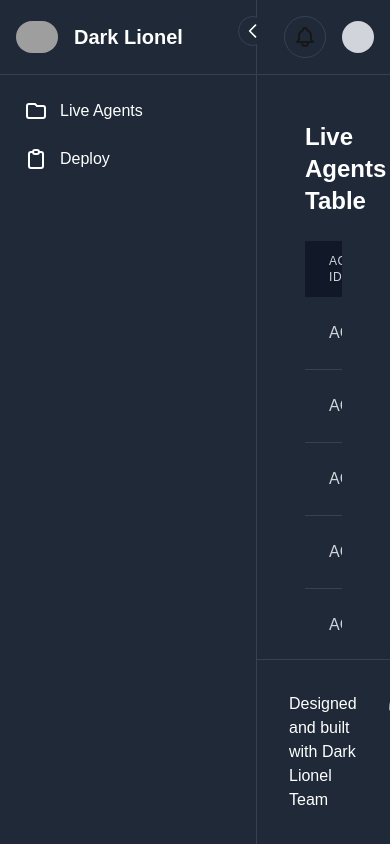
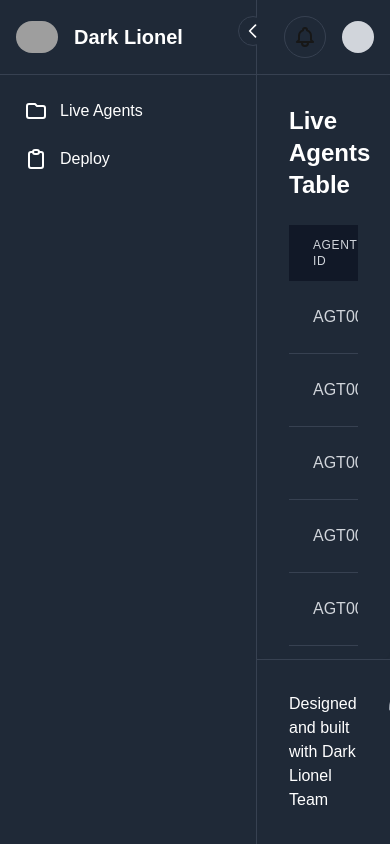
Before and after one commit to 0xcodercrane/Darklion_Eliza_AI_Agent, a Next.js app: page / in a window 390 px wide. Built offline with nearby package versions, Linux system fonts and the light colour scheme; grey boxes are pictures that could not be loaded.

Commit message:
Adjust main content padding for responsive design

```diff
--- a/app/layout.tsx
+++ b/app/layout.tsx
@@ -33,7 +33,7 @@ export default function RootLayout({
         <div className="flex-1 flex flex-col overflow-hidden relative">
           <Header />
           <main className="flex-1 overflow-auto relative mt-[73px]">
-            <div className="h-full rounded-lg p-6 shadow-sm">
+            <div className="h-full rounded-lg p-2 sm:p-6 shadow-sm">
               {children}
             </div>
           </main>
```
Also changed, not shown: app/api/edit/route.tsx (deleted).
